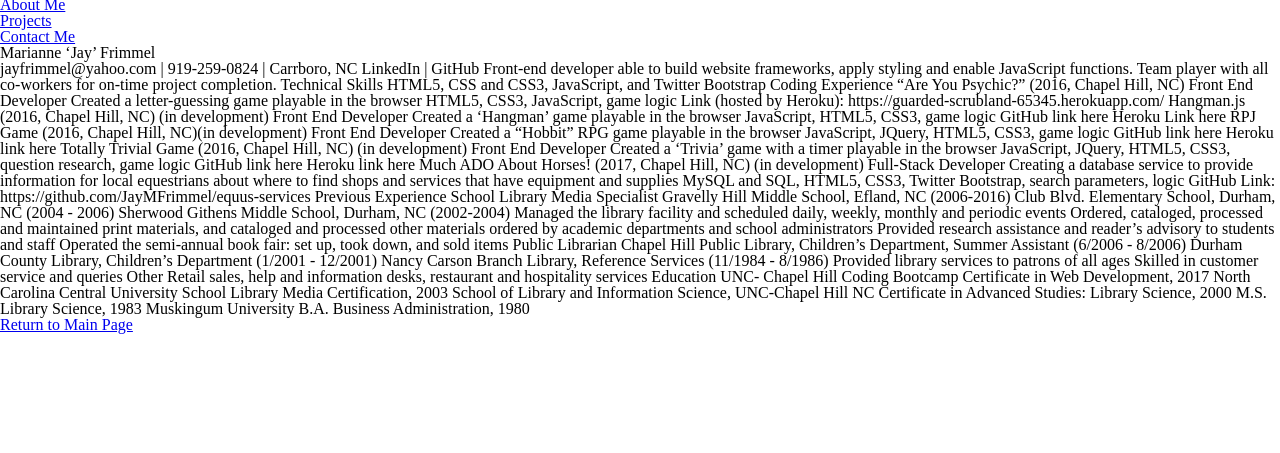
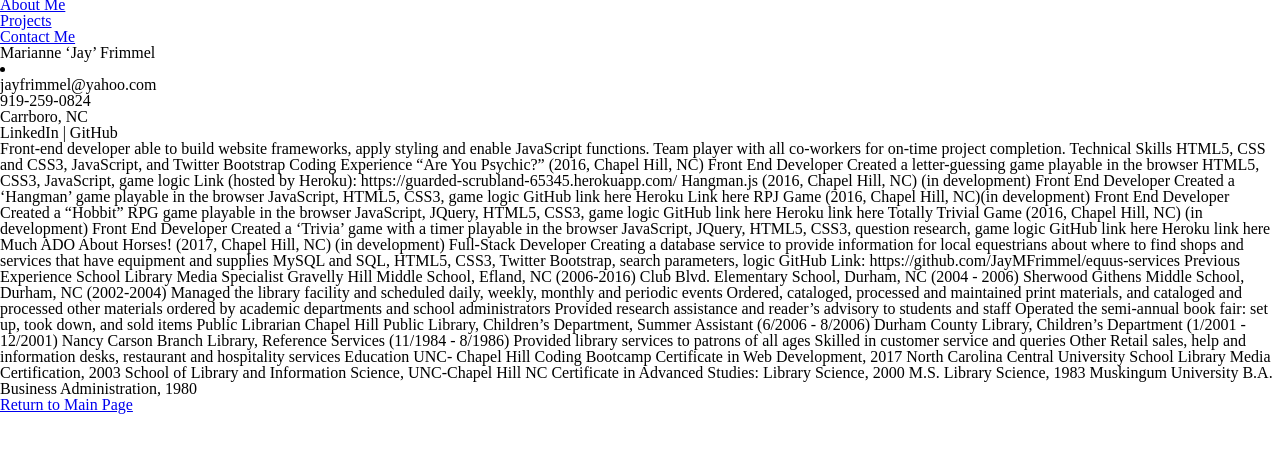
Before and after one commit to JayMFrimmel/a-new-portfolio, a plain HTML site: page resume.html in a window 1280 px wide. Shown: the part 19-472 px from the top of the page. Drawn offline with Linux system fonts and the light colour scheme.

Commit message:
added more code to resume

```diff
--- a/resume.html
+++ b/resume.html
@@ -28,9 +28,12 @@
 		<section id="resume">
 		<p>
 		<h3>Marianne ‘Jay’ Frimmel</h3>
-		jayfrimmel@yahoo.com | 919-259-0824 | Carrboro, NC
+			<li>
+				<ul>jayfrimmel@yahoo.com</ul>
+				<ul>919-259-0824</ul>
+				<ul>Carrboro, NC</ul>
 LinkedIn | GitHub
-
+			</li>
 Front-end developer able to build website frameworks, apply styling and enable JavaScript functions.  Team player with all co-workers for on-time project completion.
 
 Technical Skills
```
